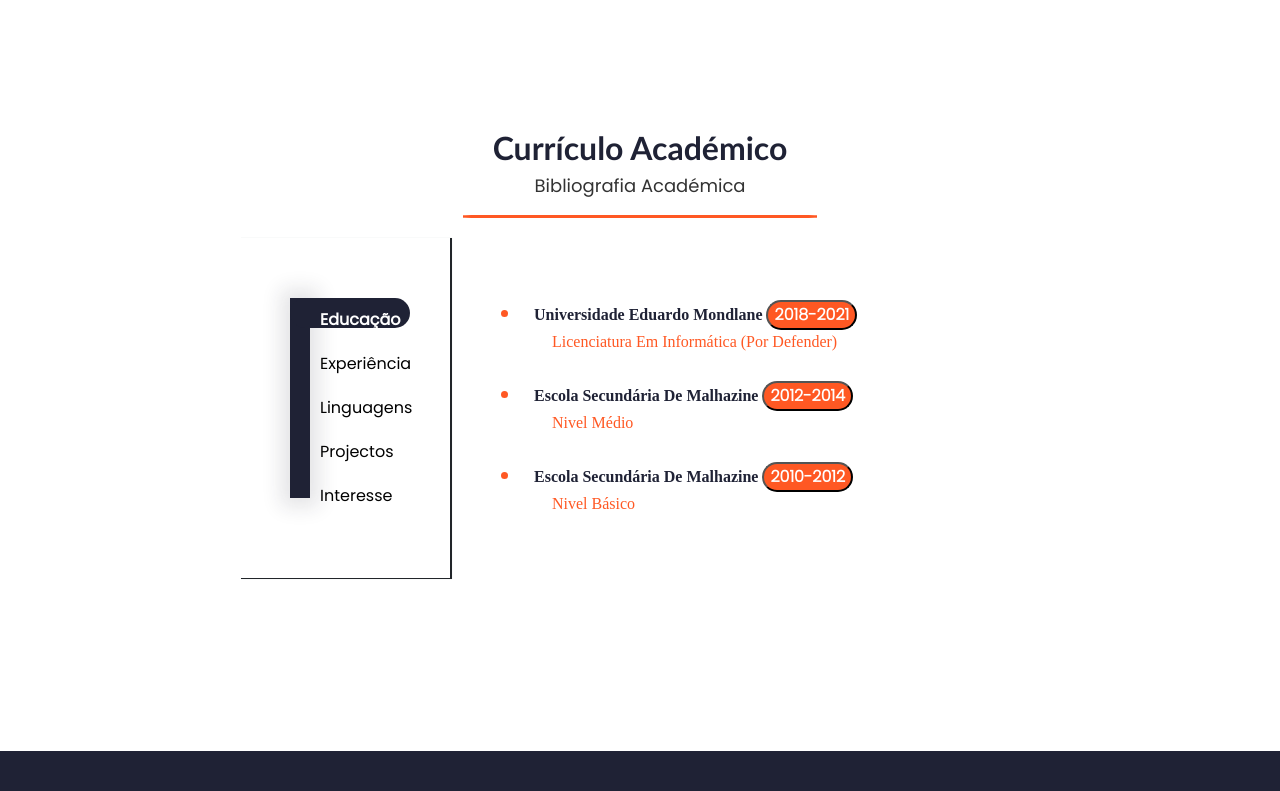
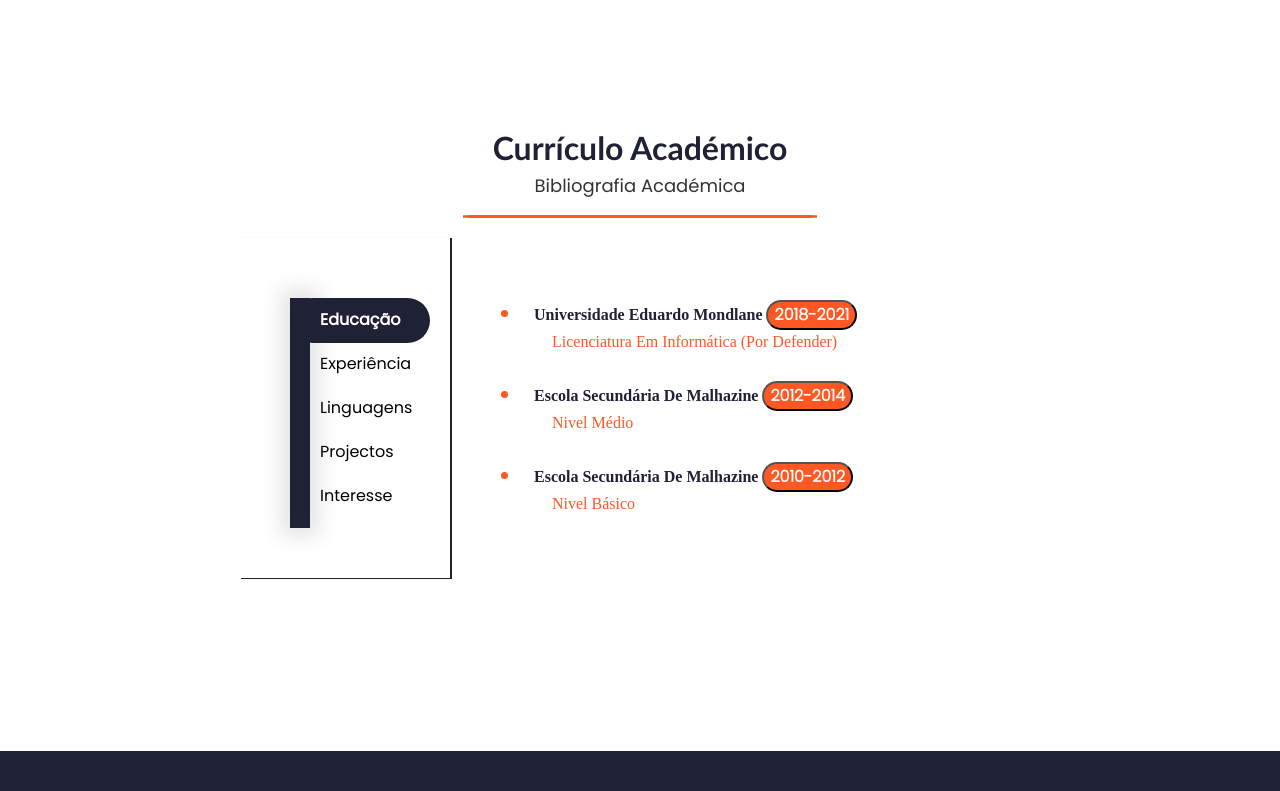
Before and after one commit to ArsenioLanga/Portfolio_Oficial, a React (Create React App) app: page / in a window 1280 px wide. Shown: the part 1649-2440 px from the top of the page. Built offline with nearby package versions, Linux system fonts and the light colour scheme; a web font is replaced by a local one.

Commit message:
Correcoes visuais na bibliografia

```diff
--- a/src/PortfolioContainer/Contact/Contact.js
+++ b/src/PortfolioContainer/Contact/Contact.js
@@ -21,7 +21,7 @@ export default function Resume(){
     const sendEmail = (e) => {
         e.preventDefault();
 
-        emailjs.sendForm('service_z79j4x8', 'service_z79j4x8', e.target, 'SwFWKMbYt-_mdWPxp').then(res=>{
+        emailjs.sendForm('service_z79j4x8', 'template_jdqk1bs', e.target, 'SwFWKMbYt-_mdWPxp').then(res=>{
             console.log(res)
         }).catch(err=> console.log(err));
     }
--- a/src/PortfolioContainer/Resume/Resume.css
+++ b/src/PortfolioContainer/Resume/Resume.css
@@ -53,7 +53,7 @@
 }
 
 .resume-content .resume-option .option{
-    height: 200px;
+    height: 230px;
     width: 20px;
     margin-top: 60px;
     margin-left: 50px;
@@ -79,8 +79,8 @@
     top: 0;
     left: 0;
     position: absolute;
-    width: 600%;
-    height: 30px;
+    width: 700%;
+    height: 45px;
     background: #1F2235;
     border-radius: 30px;
     transition: .5s;
--- a/src/PortfolioContainer/Resume/Resume.js
+++ b/src/PortfolioContainer/Resume/Resume.js
@@ -36,7 +36,7 @@ const  experience = () => {
             skin.style.top = "-340px";
             proj.style.top = "-340px";
             inter.style.top = "-340px";
-            z.style.top = "37px";
+            z.style.top = "45px";
 
             educts.classList.remove('active');
             expers.classList.toggle('active');
@@ -52,7 +52,7 @@ const  skins = () =>{
             skin.style.transition = "Fade in";
             proj.style.top = "-680px";
             inter.style.top = "-680px";
-            z.style.top = "74px";
+            z.style.top = "86px";
 
             educts.classList.remove('active');
             expers.classList.remove('active');
@@ -68,7 +68,7 @@ const  project = () =>{
             skin.style.top = "-1020px";
             proj.style.top = "-1020px";
             inter.style.top = "-1020px";
-            z.style.top = "109px";
+            z.style.top = "130px";
 
             educts.classList.remove('active');
             expers.classList.remove('active');
@@ -83,7 +83,7 @@ const  interest = () =>{
             skin.style.top = "-1360px";
             proj.style.top = "-1360px";
             inter.style.top = "-1360px";
-            z.style.top = "144px";
+            z.style.top = "174px";
 
             educts.classList.remove('active');
             expers.classList.remove('active');
```
